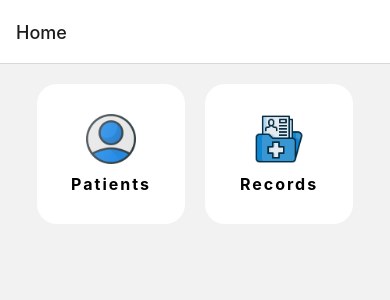
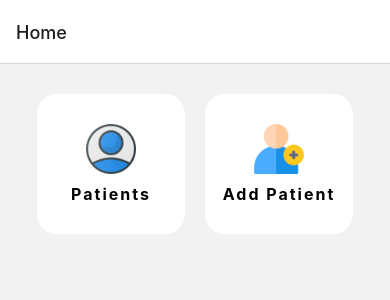
Before and after one commit to Nirajnepal/PatientApp, a React Native app: screen / in a window 390 px wide. Shown: the top 300 px of the page. Built offline with nearby package versions, Linux system fonts and the light colour scheme.

Commit message:
Add Patient Page

```diff
--- a/app/screens/Home.js
+++ b/app/screens/Home.js
@@ -12,18 +12,37 @@ class Home extends React.Component {
         navigation.navigate('PatientLists');
     }
 
+    addPatientScreen = () => {
+        const { navigation } = this.props
+        navigation.navigate('Add Patients');
+    }
+
     render(){
         return (
             <View style={styles.container}>
+                <View style ={styles.aa}>
+                <TouchableOpacity style = {styles.button} onPress = {this.openPatientDetails}>
+                <Image source={require('../../assets/user.png')} style={[styles.imageStyle]} />
+                <Text style={styles.labelStyle}>Patients</Text>
+                </TouchableOpacity>
+
+                <TouchableOpacity style = {styles.button} onPress = {this.addPatientScreen}>
+                <Image source={require('../../assets/addPatient.png')} style={[styles.imageStyle]} />
+                <Text style={styles.labelStyle}>Add Patient</Text>
+                </TouchableOpacity>
+                </View>
+
+                {/* <View style ={styles.aa}>
                 <TouchableOpacity style = {styles.button} onPress = {this.openPatientDetails}>
                 <Image source={require('../../assets/user.png')} style={[styles.imageStyle]} />
                 <Text style={styles.labelStyle}>Patients</Text>
                 </TouchableOpacity>
 
                 <TouchableOpacity style = {styles.button} onPress = {this.openPatientDetails}>
-                <Image source={require('../../assets/patient.png')} style={[styles.imageStyle]} />
-                <Text style={styles.labelStyle}>Records</Text>
+                <Image source={require('../../assets/addPatient.png')} style={[styles.imageStyle]} />
+                <Text style={styles.labelStyle}>Add Patient</Text>
                 </TouchableOpacity>
+                </View> */}
 
             </View>
         )
@@ -33,6 +52,11 @@ class Home extends React.Component {
 const styles = StyleSheet.create({
     container:{
         flex: 1,
+        // flexDirection: 'row',
+        paddingHorizontal: 10,
+        paddingVertical: 10,
+    },
+    aa:{
         flexDirection: 'row',
         paddingHorizontal: 10,
         paddingVertical: 10,
--- /dev/null
+++ b/app/screens/addPatient.js
@@ -0,0 +1,87 @@
+import React from 'react'
+import { View, TextInput, Button, StyleSheet } from 'react-native';
+import { ScrollView } from 'react-native-gesture-handler';
+
+
+class AddPatientScreen extends React.Component {
+
+    constructor(){
+        super();
+        this.state={
+            firstName: '',
+            lastName: '',
+            address: '',
+            dob: '',
+            department: '',
+            doctor: '',
+        }
+    }
+
+    submit(){
+
+    }
+
+
+    render(){
+        return(
+            <ScrollView>
+            <View style = {styles.container}>
+
+            <TextInput
+            placeholder='Enter First Name'
+            onChangeText={(text)=> this.setState({firstName:text})}
+            style = {styles.textField}>
+            </TextInput>
+
+            <TextInput
+            placeholder='Enter Last Name'
+            onChangeText={(text)=> this.setState({lastName:text})}
+            style = {styles.textField}>
+            </TextInput>
+
+            <TextInput
+            placeholder='Enter Address'
+            onChangeText={(text)=> this.setState({address:text})}
+            style = {styles.textField}>
+            </TextInput>
+
+            <TextInput
+            placeholder='Enter Date Of Birth'
+            onChangeText={(text)=> this.setState({dob:text})}
+            style = {styles.textField}>
+            </TextInput>
+
+            <TextInput
+            placeholder='Enter Department'
+            onChangeText={(text)=> this.setState({department:text})}
+            style = {styles.textField}>
+            </TextInput>
+
+            <TextInput
+            placeholder='Enter Doctor'
+            onChangeText={(text)=> this.setState({doctor:text})}
+            style = {styles.textField}>
+            </TextInput>
+
+            <Button title='Submit' onPress={this.submit()}/>
+            </View>
+            </ScrollView>
+        );
+    }
+}
+
+const styles = StyleSheet.create({
+    container: {
+      flex: 1,
+      margin: 20
+    },
+    textField:{
+        borderWidth: 2,
+        borderRadius: 12,
+        borderColor: 'black',
+        padding: 20,
+        margin: 10
+    }
+});
+
+export default AddPatientScreen
--- a/app/screens/patientLists.js
+++ b/app/screens/patientLists.js
@@ -21,7 +21,6 @@ class PatientsLists extends React.Component {
         let responseJson =  await response.json()
         this.setState({ data: responseJson })
       } catch (err) {
-        console.log("sadadssadasdsadasdasd console.log(sadadssadasdsadasdasd)")
         console.warn({ message: err.message })
       }
 
--- a/routes/homeStack.js
+++ b/routes/homeStack.js
@@ -2,6 +2,7 @@ import { createStackNavigator } from '@react-navigation/stack';
 import Home from "../app/screens/Home";
 import PatientDetails from "../app/screens/PatientDetails";
 import PatientsLists from '../app/screens/patientLists';
+import AddPatientScreen from "../app/screens/addPatient";
 
 const Stack = createStackNavigator()
 
@@ -11,6 +12,7 @@ export default function Navigator() {
         <Stack.Screen name='Home' component={ Home } />
         <Stack.Screen name='PatientDetails' component={ PatientDetails } />
         <Stack.Screen name='PatientLists' component={ PatientsLists } />
+        <Stack.Screen name='Add Patients' component={ AddPatientScreen } />
       </Stack.Navigator>
   );
 }
```
Also changed, not shown: assets/addPatient.png (added).
